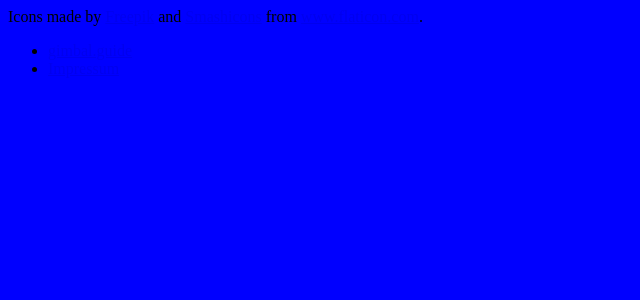
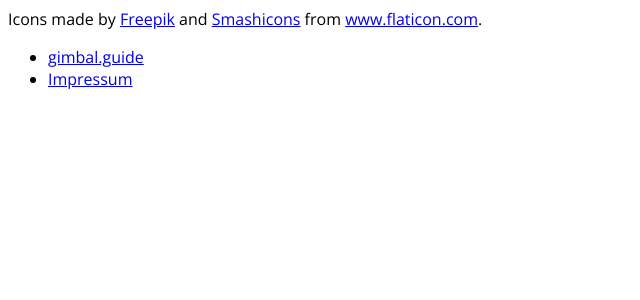
Before and after one commit to drikthereal/gimbal.guide, a Jekyll site: the page built from impressum.html, in a window 1280 px wide. Shown: the top 300 px of the page, without its empty margins (0-640 px from the left). Built offline with Jekyll 4.4.1, drawn with Linux system fonts in a browser that asks for light colours.

Commit message:
Update style.scss

```diff
--- a/static/css/style.scss
+++ b/static/css/style.scss
@@ -1,7 +1,5 @@
 ---
 ---
-$color: blue;
-
 body {
-    background-color: $color;
+    font-family: 'Open Sans', sans-serif;
 }
```
